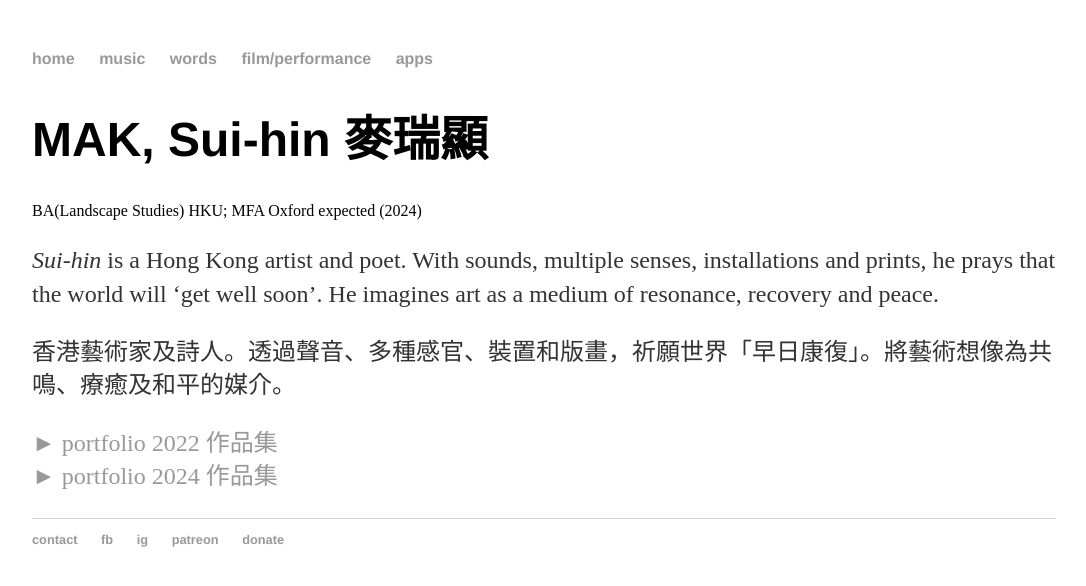
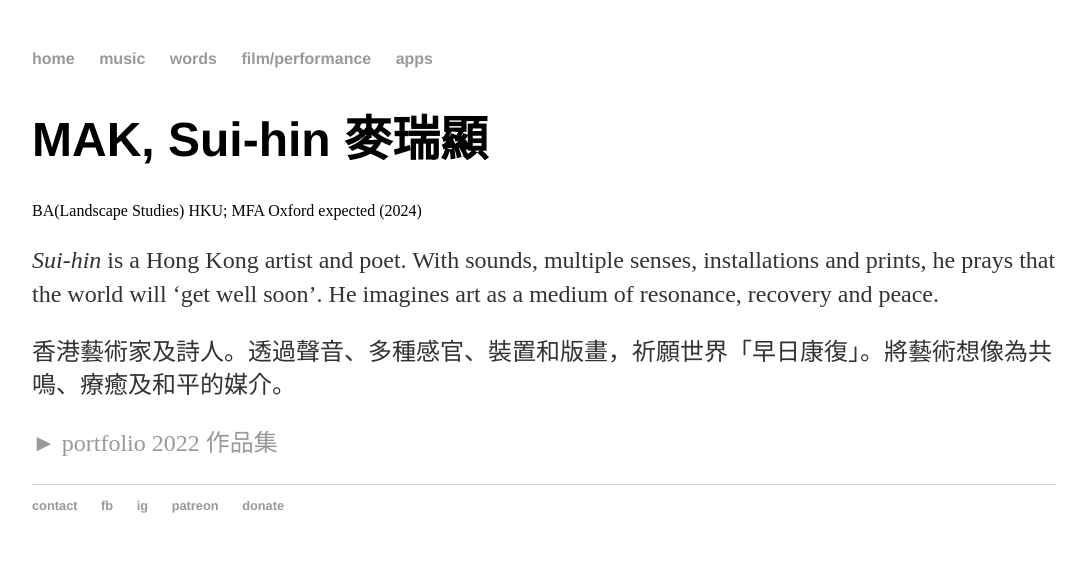
Before and after one commit to maksuihin/maksuihin.github.io, a Jekyll site: the page built from index.html, in a window 1280 px wide. Shown: the top 586 px of the page, without its empty margins (96-1182 px from the left). Built offline with Jekyll 4.4.1, drawn with Linux system fonts in a browser that asks for light colours.

Commit message:
Update index.html

```diff
--- a/index.html
+++ b/index.html
@@ -12,7 +12,7 @@ title: MAK, Sui-hin 麥瑞顯
 			<p>
 				香港藝術家及詩人。透過聲音、多種感官、裝置和版畫，祈願世界「早日康復」。將藝術想像為共鳴、療癒及和平的媒介。<!--創作探討身份、科技、創傷、語言、民間信仰、摩登新生活等主題。創作媒介涵蓋裝置藝術、繪畫、新詩、版畫、聲音藝術、實驗電影及攝影等。版畫作品於本港、澳洲、台灣、美國獲私人收藏。實驗短片〈<i>tofu</i>〉在2019年於大英博物館放映。--></p>
 			<p><a href="/portfolio2022">► portfolio 2022 作品集</a><br>
-			   <a href="/portfolio2024">► portfolio 2024 作品集</p>
+			   <!--<a href="/portfolio2024">► portfolio 2024 作品集--></p>
 
 			<!--<p>香港の芸術家。作品のテーマは、アイデンティティ・科学と技術・終末のシナリオ・トラウマ・言語・タブー・民間信仰・現代のライフスタイルなど。表現媒体には、インスタレーション・絵画・詩・版画・サウンドアート・実験映画・写真などが含まれる。</p>-->
 
```
